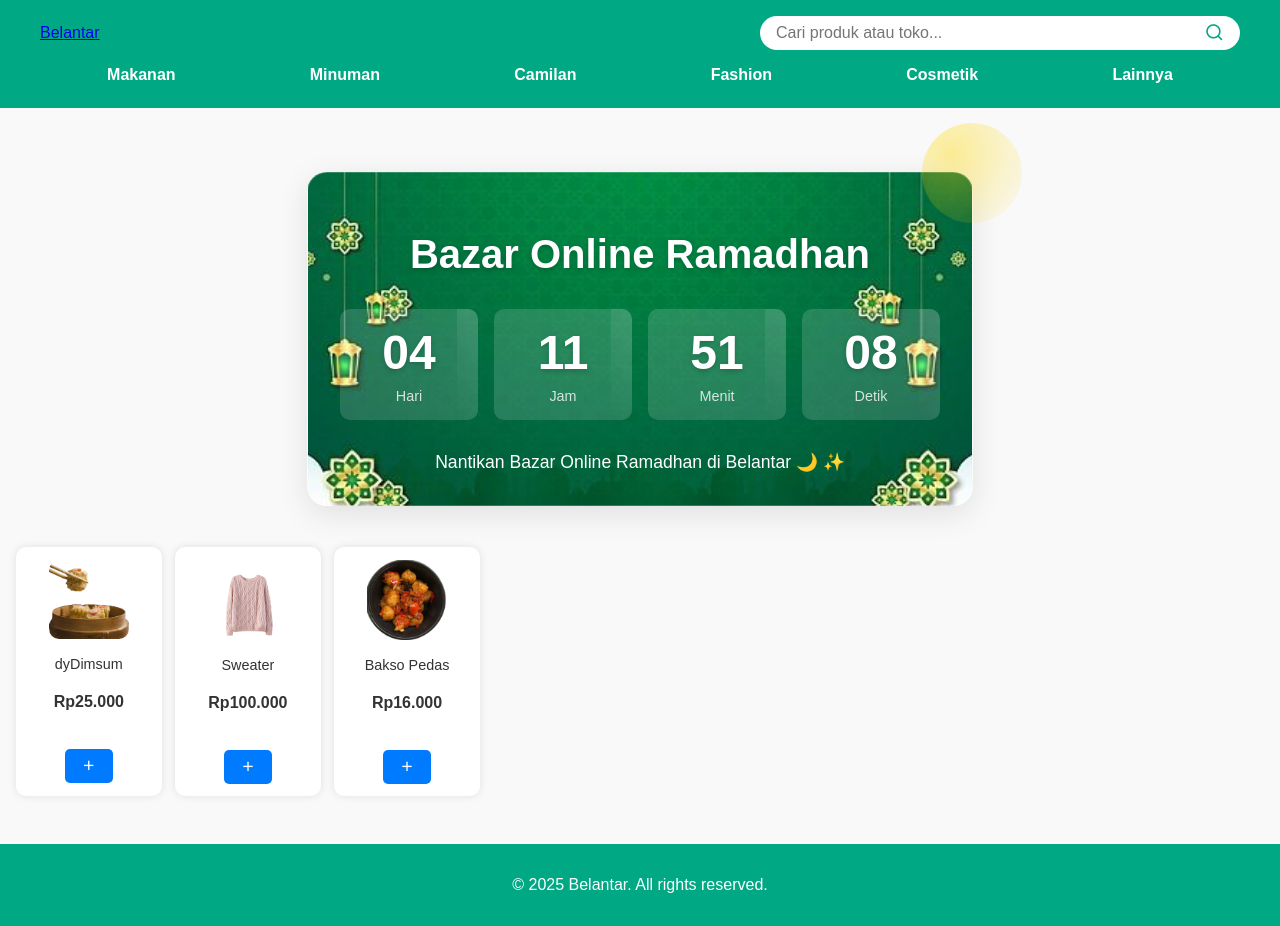
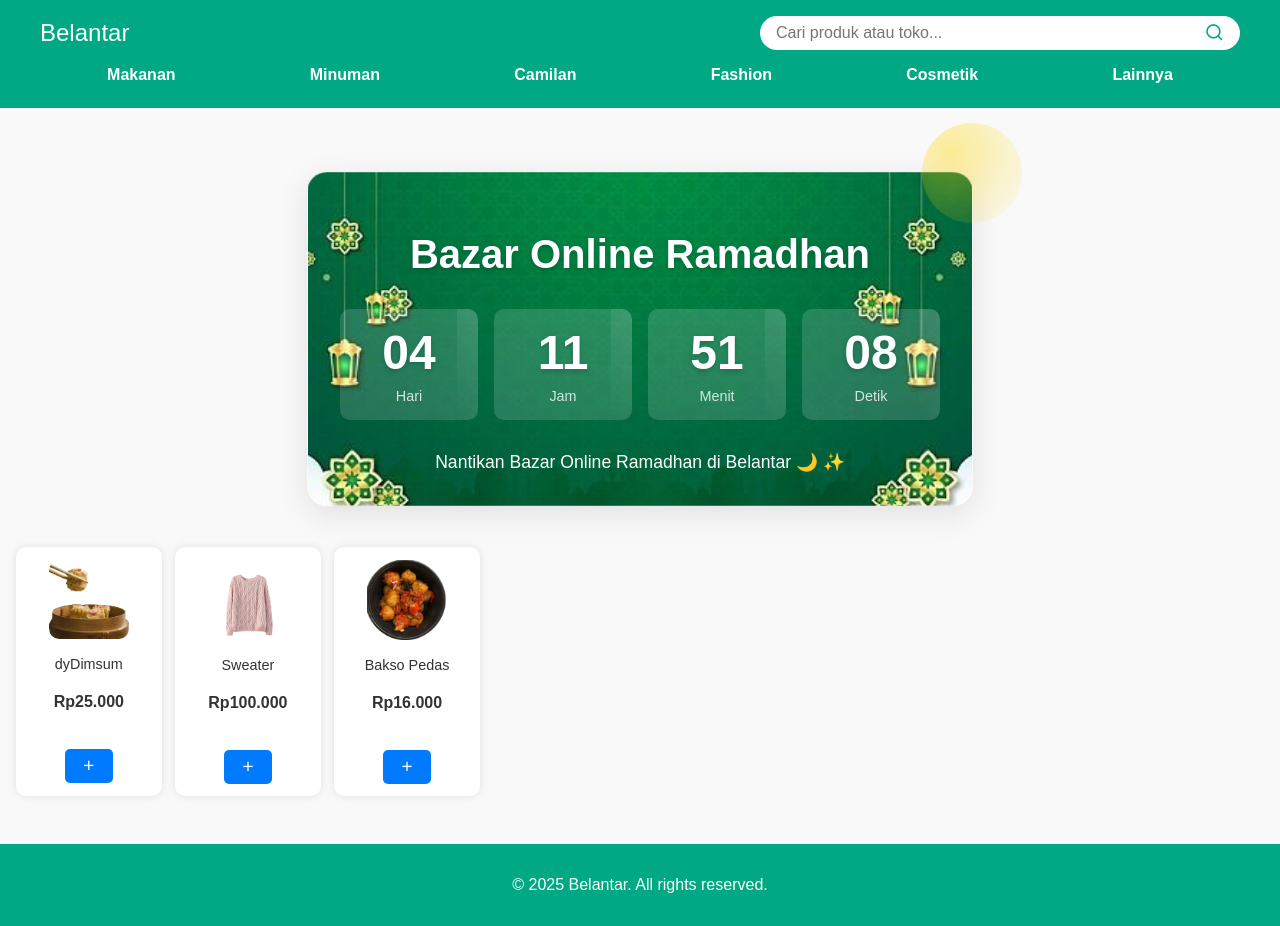
Before and after one commit to rvandivlader/belantar, a plain HTML site: page marketplace.html in a window 1280 px wide. Drawn offline with nearby package versions, Linux system fonts and the light colour scheme.

Commit message:
Update marketplace.css

```diff
--- a/css/marketplace.css
+++ b/css/marketplace.css
@@ -31,10 +31,11 @@ body {
     max-width: 1200px;
   }
 
-  .header__logo h1 {
+  .header__logo a {
     color: white;
     font-size: 1.5rem;
     margin: 0;
+    text-decoration: none;
   }
 
   .header__search {
```
